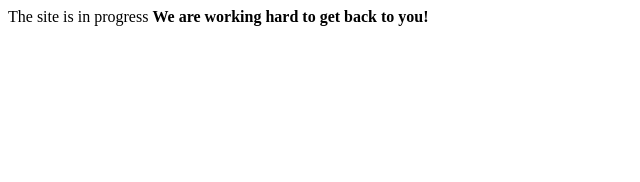
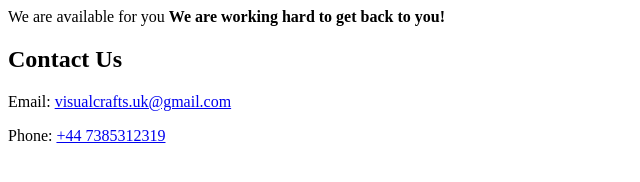
Before and after one commit to visualcraftsuk/visualcrafts.co.uk, a plain HTML site: page index.html in a window 1280 px wide. Shown: the whole page, without its empty margins (0-640 px from the left). Drawn offline with Linux system fonts and the light colour scheme.

Commit message:
Update index.html

```diff
--- a/index.html
+++ b/index.html
@@ -1,8 +1,12 @@
 <html>
   <head>
-    <title>This is my home!</title>
+    <title>Feel free to reach out to us</title>
   </head>
   <body>
-    <p>The site is in progress <strong>We are working hard to get back to you!</strong></p>
+    <p>We are available for you <strong>We are working hard to get back to you!</strong></p>
+    <!-- Contact Us section -->
+    <h2>Contact Us</h2>
+    <p>Email: <a href="mailto:visualcrafts.uk@gmail.com">visualcrafts.uk@gmail.com</a></p>
+    <p>Phone: <a href="tel:+447385312319">+44 7385312319</a></p>
   </body>
 </html>
```
